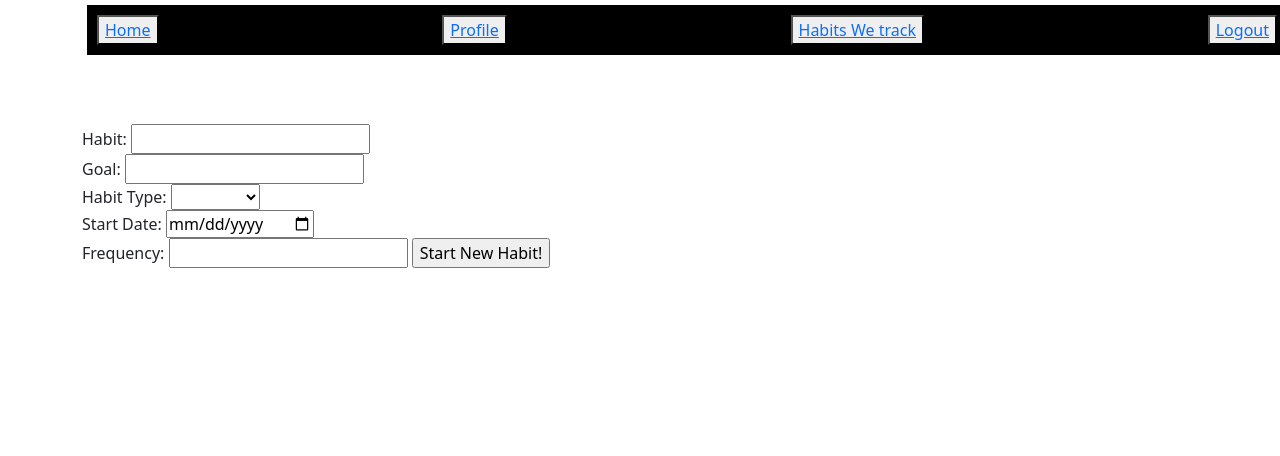
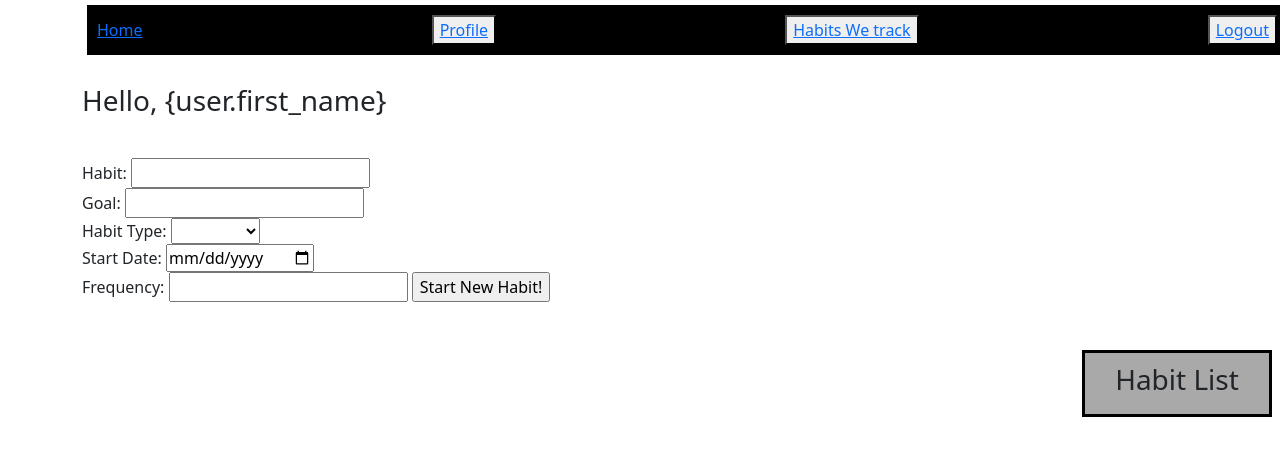
Before and after one commit to AbdulConteh/habit_tracker, a Flask app: page /add_habit in a window 1280 px wide. Shown: the top 456 px of the page. Run offline with Flask 2, Linux system fonts and the light colour scheme; the visitor is signed in with stand-in values (Sample User, id 1); data that the repository does not hold is empty.

Commit message:
correcting CRUD for add and edit page

```diff
--- a/flask_app/controllers/habits_controllers.py
+++ b/flask_app/controllers/habits_controllers.py
@@ -16,13 +16,21 @@
     Habit.create_habit(data)
     return redirect('/add_habit')
 
-@app.route('/edit_habit')
-def edit():
+@app.route('/update_habit', methods=['POST'])
+def update_habit():
+    Habit.edit_habit(request.form)
+    return redirect('/add_habit')
+
+@app.route('/edit_habit/<int:id>')
+def edit(id):
     if 'user_id' not in session:
         return redirect('/')
+    data = {
+        "id" : id
+    }
     user = User.get_all()
-    habit = Habit.get_one_habit
-    return render_template('/edit_habit.html', user= user, habit = habit)
+    habit = Habit.get_user_habit(data)
+    return render_template('/edit_habit.html', user = user, habit = habit)
 
 @app.route('/info')
 def info():
--- a/flask_app/models/habits_models.py
+++ b/flask_app/models/habits_models.py
@@ -36,19 +36,19 @@
 
     @classmethod
     def show_all_habits(cls):
-        query = "SELECT * FROM habits"
+        query = "SELECT * FROM habits "
         results = connectToMySQL(db).query_db(query)
         return results
 
     @classmethod
-    def get_one_habit(cls, data):
-        query = ' SELECT * FROM habits WHERE id = %(id)s'
+    def get_user_habit(cls, data):
+        query = " SELECT * FROM habits WHERE id = %(id)s"
         results = connectToMySQL(db).query_db(query, data)
         return cls (results[0])
 
 
     @classmethod
     def delete(cls, data):
-        query = " DELETE * FROM habits WHERE id = %(id)s;"
+        query = " DELETE FROM habits WHERE id = %(id)s;"
         result = connectToMySQL(db).query_db(query, data)
         return result
--- a/flask_app/templates/add_habit.html
+++ b/flask_app/templates/add_habit.html
@@ -14,18 +14,31 @@
             padding: 10px;
             width: 1200px;
     }
+    .habit_list {
+        margin-left: 1000px;
+        display: flex;
+        border: 3px solid black;
+        width: 190px;
+        flex-direction: column;
+        flex-wrap: wrap;
+        align-items: center;
+        background-color: darkgray;
+        font-size: 20px;
+        padding: 10px;
+    }
     </style>
 </head>
 <body>
     <div class="container">
         <div class="navbar">
-            <button><a href="/">Home</a> </button>
+            <a href="/">Home</a>
             <button><a href="/profile">Profile</a> </button>
             <button><a href='/info'>Habits We track</a> </button>
             <button><a href='/logout'>Logout</a> </button>
         </div>
         <br>
-        <div class="habit_info">
+        <div class="header">
+            <h3> Hello, {user.first_name}</h3>
         <p></p>
         </div>
         <br>
@@ -61,13 +74,15 @@
         <br>
         <img>
         <br>
-        {% for habit in show_habits %}
         <div class="habit_list">
             <h3> Habit List </h3>
-            <p>{{habit.habit_name}}</p>
-            <a href="/edit_habit"> Edit </a> | <a href="/delete/{{habit.id}}"> Delete </a>
+            {% for habit in show_habits %}
+            <div >
+                <p>{{habit.goal}}</p>
+                <a href="/edit_habit/{{habit.id}}"> Edit </a> | <a href="/delete/{{habit.id}}"> Delete </a>
+            </div>
+            {% endfor %}
         </div>
-        {% endfor %}
     </div>
 </body>
 </html>
```
Also changed, not shown: flask_app/templates/edit_habit.html (+13 -10 lines).
